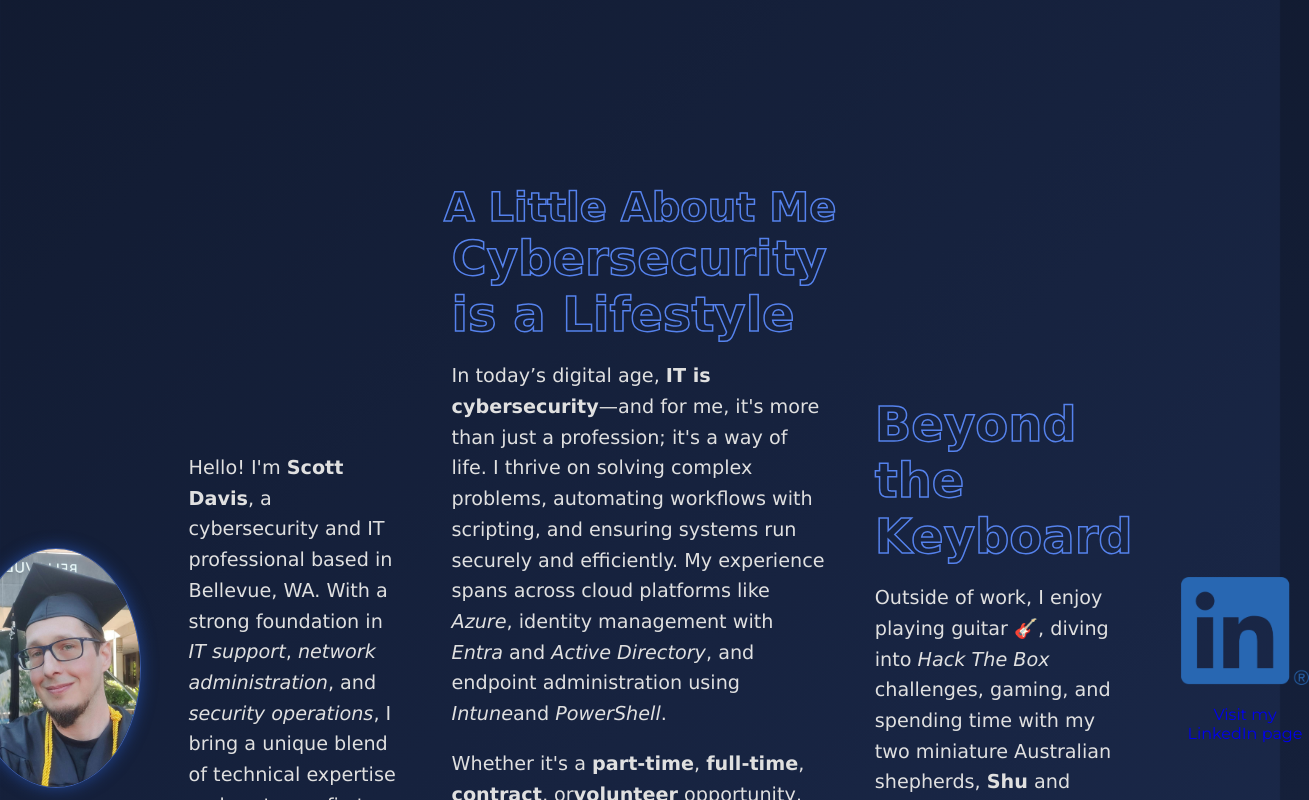
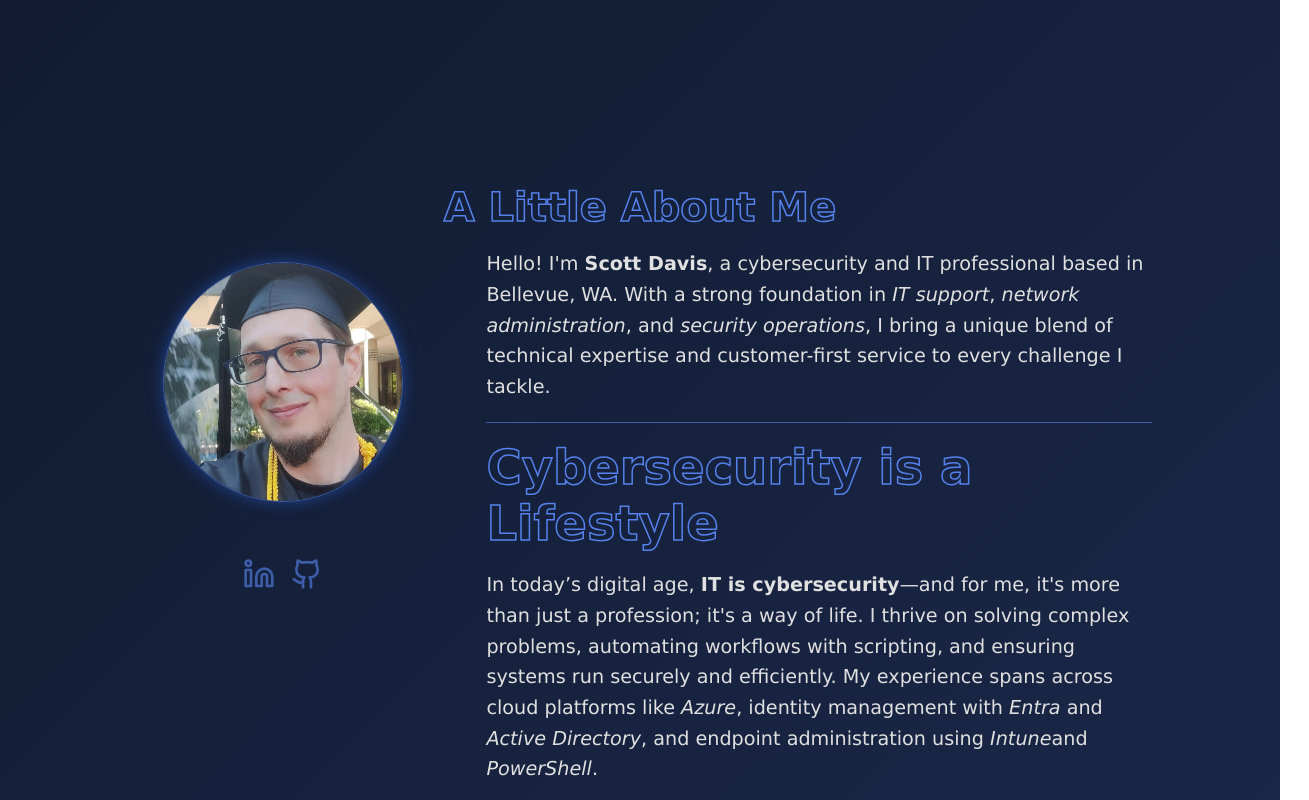
Before and after one commit to pawscanthack/portfolio, a React (Create React App) app: page / in a window 1280 px wide. Shown: the part 680-1480 px from the top of the page, 1309 px wide, since content can reach past the window. Built offline with nearby package versions, Linux system fonts and the light colour scheme; no server answers.

Commit message:
Install lucide react and adjust icons, image, and layout of about section

```diff
--- a/package.json
+++ b/package.json
@@ -8,6 +8,7 @@
     "@testing-library/user-event": "^13.5.0",
     "emailjs-com": "^3.2.0",
     "framer-motion": "^12.23.22",
+    "lucide-react": "^0.545.0",
     "posthog-js": "^1.114.2",
     "react": "^18.2.0",
     "react-dom": "^18.2.0",
--- a/src/App.jsx
+++ b/src/App.jsx
@@ -1,4 +1,3 @@
-import { Route, Routes } from "react-router-dom";
 import { Navbar } from "./components/Navbar";
 import { Home } from "./pages/Home";
 import { About } from "./pages/About";
--- a/src/components/Navbar.jsx
+++ b/src/components/Navbar.jsx
@@ -1,5 +1,5 @@
 import React, { useState } from "react";
-import { Link, NavLink } from "react-router-dom";
+import { Link } from "react-router-dom";
 import "./navbar.css";
 
 export const Navbar = () => {
@@ -14,19 +14,19 @@ export const Navbar = () => {
       </div>
       <ul className={menuOpen ? "open" : "closed"}>
         <li className="nav-link">
-          <NavLink to="/">Home</NavLink>
+          <a href="/">Home</a>
         </li>
         <li className="nav-link">
-          <NavLink to="/about">About</NavLink>
+          <a href="#about">About</a>
         </li>
         <li className="nav-link">
-          <NavLink to="/skills">Skills</NavLink>
+          <a href="/skills">Skills</a>
         </li>
         <li className="nav-link">
-          <NavLink to="/projects">Projects</NavLink>
+          <a href="/projects">Projects</a>
         </li>
         <li className="nav-link">
-          <NavLink to="/contactme">Contact Me</NavLink>
+          <a href="/contactme">Contact Me</a>
         </li>
         <li>
           <Link
--- a/src/css/about.css
+++ b/src/css/about.css
@@ -1,7 +1,11 @@
 .about-section {
   background-color: var(--background-2);
   color: var(--text-light);
+  display: flex;
+  flex-direction: column;
   padding: 4em 0;
+  min-height: 100dvh;
+  position: relative;
 }
 
 .about-section-container {
@@ -12,7 +16,7 @@
   max-height: 100dvh;
   align-items: start;
   width: 100vw;
-  padding: 2rem 8rem;
+  padding: 2rem 4rem;
   color: var(--text-light);
 }
 
@@ -28,18 +32,35 @@
 }
 
 .about-content-container {
+  margin: auto;
+  height: fit-content;
   display: flex;
   flex-direction: row;
+  justify-content: center;
   gap: 3rem;
-  align-items: center;
-  width: 100%;
+  align-items: start;
+  width: 100dvw;
+  padding: 0 8rem;
+  position: relative;
+}
+
+.about-articles-container {
+  display: flex;
+  flex-direction: column;
+  gap: 1rem;
+  width: 65%;
 }
 
 .about-content li {
   padding-bottom: 1em;
 }
 .about-content {
+  border-bottom: 1px solid var(--accent-2);
   text-align: left;
+}
+
+.about-content:nth-child(3) {
+  border: none;
 }
 
 .about-content h2 {
@@ -60,8 +81,17 @@
   font-family: "Verdana", sans-serif;
   font-weight: normal;
 }
+
+.about-image-link-container {
+  display: flex;
+  flex-direction: column;
+  align-items: center;
+  gap: 3rem;
+  margin: 0 auto;
+}
+
 .about-section-image {
-  align-self: center;
+  margin-top: 2rem;
   object-fit: cover;
   box-shadow: 0 0 1rem rgba(46, 101, 221, 0.527);
   height: 15rem;
@@ -70,15 +100,19 @@
   border-radius: 50%;
 }
 
-.linkedin-link-container {
-  display: block;
-}
-.linkedin-link {
-  text-decoration: none;
+.link-container {
+  display: flex;
+  justify-content: center;
+  align-items: center;
+  border-radius: 10px;
+  gap: 1rem;
+  padding: 0.5rem;
+  height: fit-content;
+  width: fit-content;
 }
 
-.linkedin-logo {
-  max-width: 2rem;
+.social-icon {
+  color: var(--accent-2);
 }
 
 @media (max-width: 540px) {
--- a/src/pages/About.jsx
+++ b/src/pages/About.jsx
@@ -1,16 +1,36 @@
 import "../css/about.css";
 import aboutPic from "../img/BC_grad.jpeg";
-import linkedInLogo from "../img/LI-In-Bug.png";
+import { Linkedin, Github } from "lucide-react";
 
 export const About = () => {
   return (
-    <section className="about-section">
+    <section className="about-section" id="about">
       <header className="about-section-heading">
         <h2>A Little About Me</h2>
       </header>
       <section className="about-content-container">
-        <img src={aboutPic} alt="BC grad" className="about-section-image" />
-        <div className="about-content-container">
+        <div className="about-image-link-container">
+          <img src={aboutPic} alt="BC grad" className="about-section-image" />
+          <div className="link-container">
+            <a
+              href="https://www.linkedin.com/in/scottdaviscyberpro/"
+              target="_blank"
+              rel="noreferrer"
+              className="social-icon"
+            >
+              <Linkedin size={32} />
+            </a>
+            <a
+              href="https://www.linkedin.com/in/scottdaviscyberpro/"
+              target="_blank"
+              rel="noreferrer"
+              className="social-icon"
+            >
+              <Github size={32} />
+            </a>
+          </div>
+        </div>
+        <div className="about-articles-container">
           <article className="about-content">
             <p>
               Hello! I'm <strong>Scott Davis</strong>, a cybersecurity and IT professional based in Bellevue, WA.
@@ -43,21 +63,6 @@ export const About = () => {
             </p>
           </article>
           </div>
-          <div className="linkedin-link-container">
-            <a
-              href="https://www.linkedin.com/in/scottdaviscyberpro/"
-              target="_blank"
-              rel="noreferrer"
-              className="linkedin-link"
-            >
-              <img
-                src={linkedInLogo}
-                alt="LinkedIn Logo"
-                className="linkedin-logo"
-              />
-              <p>Visit my LinkedIn page</p>
-            </a>
-          </div>
       </section>
     </section>
   );
```
Also changed, not shown: 1 other file (tests, documents, lock files or other folders).
